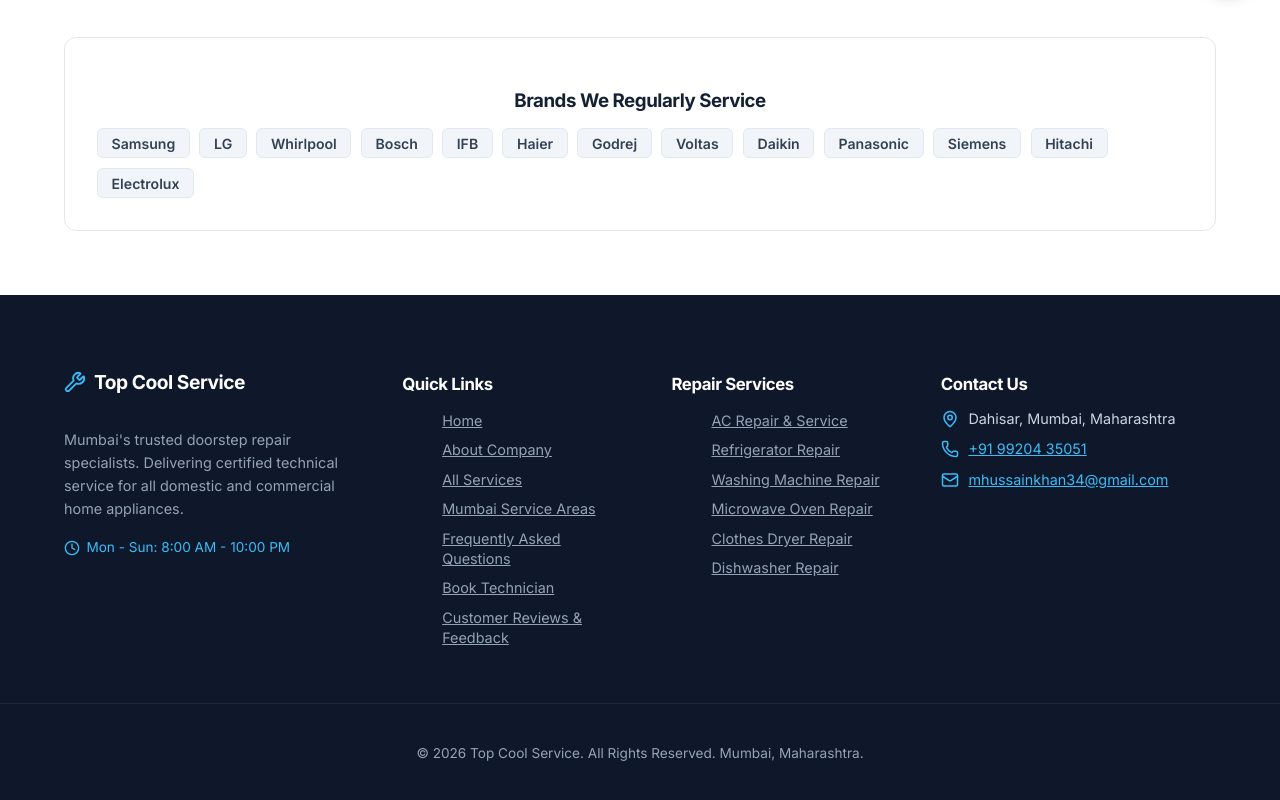
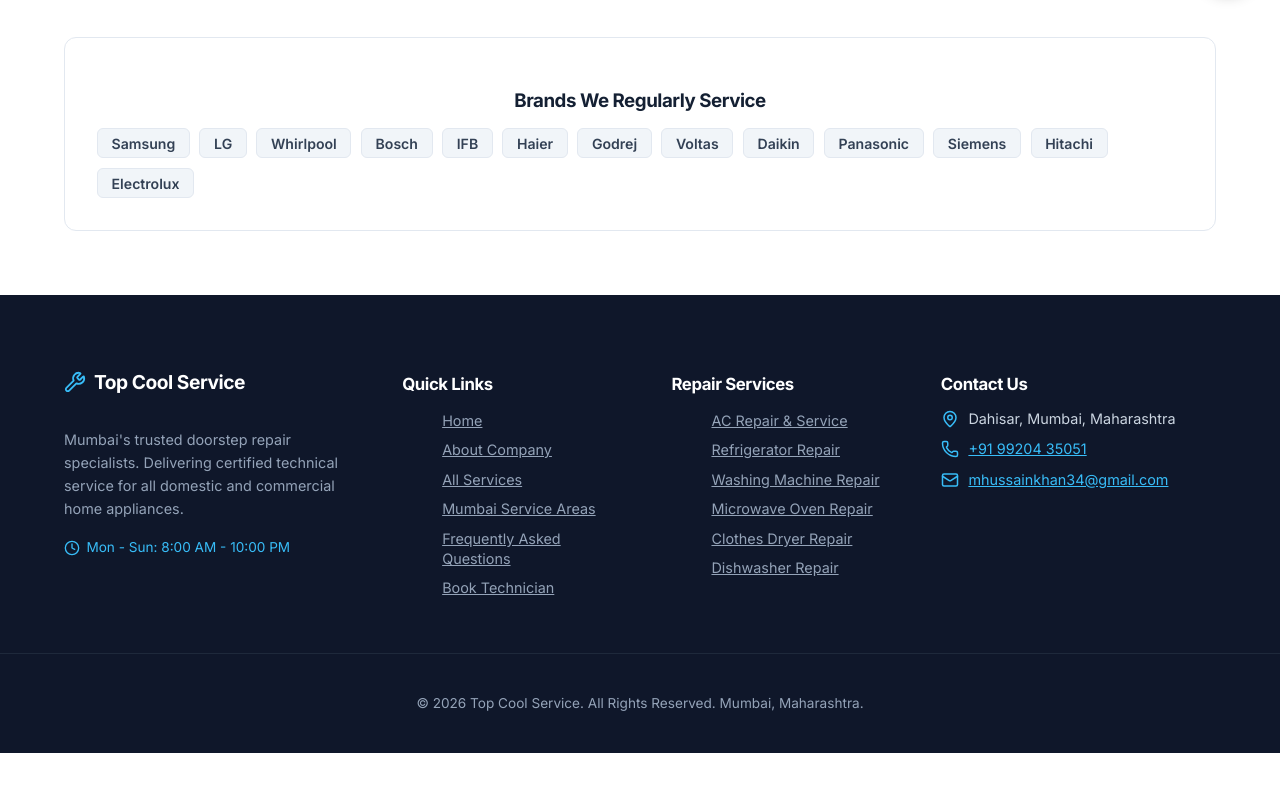
Before and after one commit to khanfaiz16/TopCoolServiceUpdated, a React (Vite) app: page /about in a window 1280 px wide. Shown: the part 786-1586 px from the top of the page. After the commit the page ends 1539 px from the top, so only its background shows below. Built offline with nearby package versions, Linux system fonts and the light colour scheme.

Commit message:
Did some changes

```diff
--- a/index.html
+++ b/index.html
@@ -3,6 +3,7 @@
   <head>
     <meta charset="UTF-8" />
     <link rel="icon" type="image/svg+xml" href="/favicon.svg" />
+    <link rel="icon" type="image/svg+xml" href="/logo.svg" />
     <meta name="viewport" content="width=device-width, initial-scale=1.0" />
     <meta name="theme-color" content="#0284c7" />
 
--- a/src/components/Footer.jsx
+++ b/src/components/Footer.jsx
@@ -31,7 +31,6 @@
             <li><Link to="/service-areas/">Mumbai Service Areas</Link></li>
             <li><Link to="/faq/">Frequently Asked Questions</Link></li>
             <li><Link to="/contact/">Book Technician</Link></li>
-            <li><a href="/#reviews">Customer Reviews & Feedback</a></li>
           </ul>
         </div>
 
```
